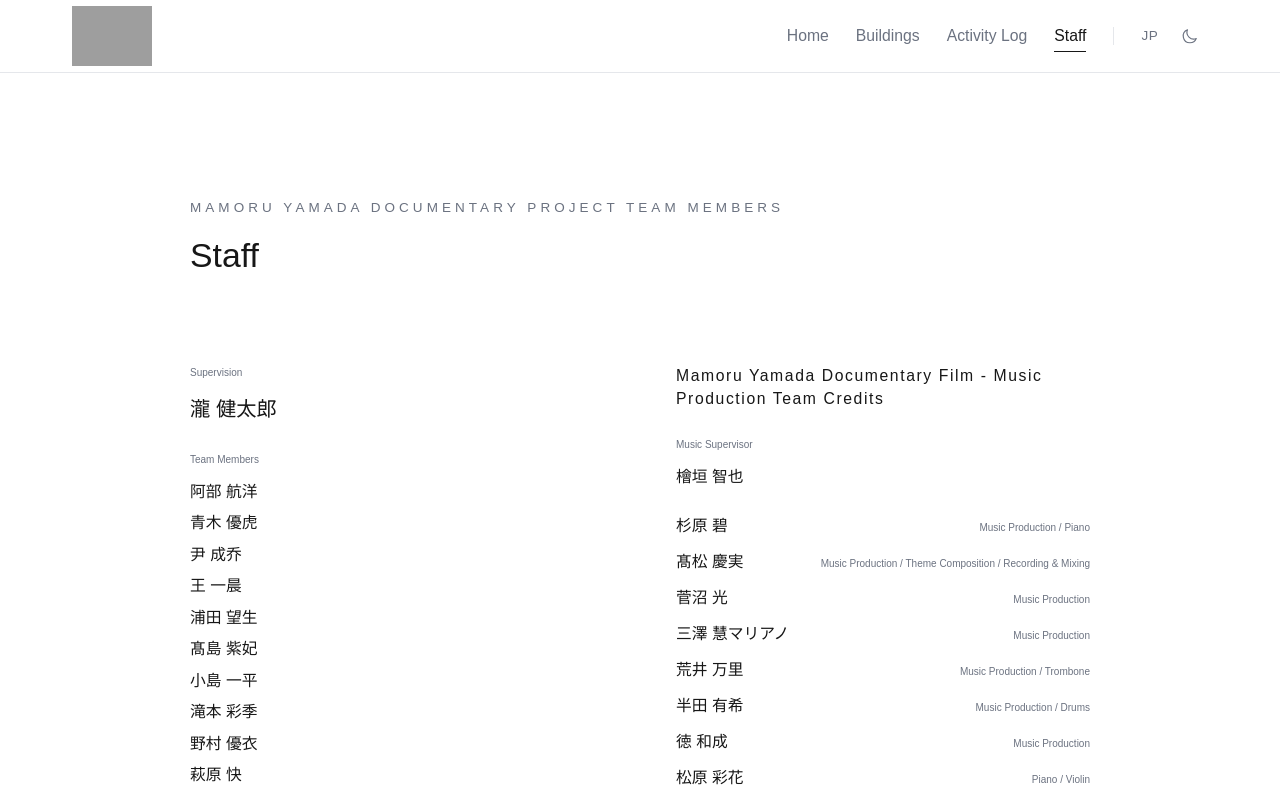
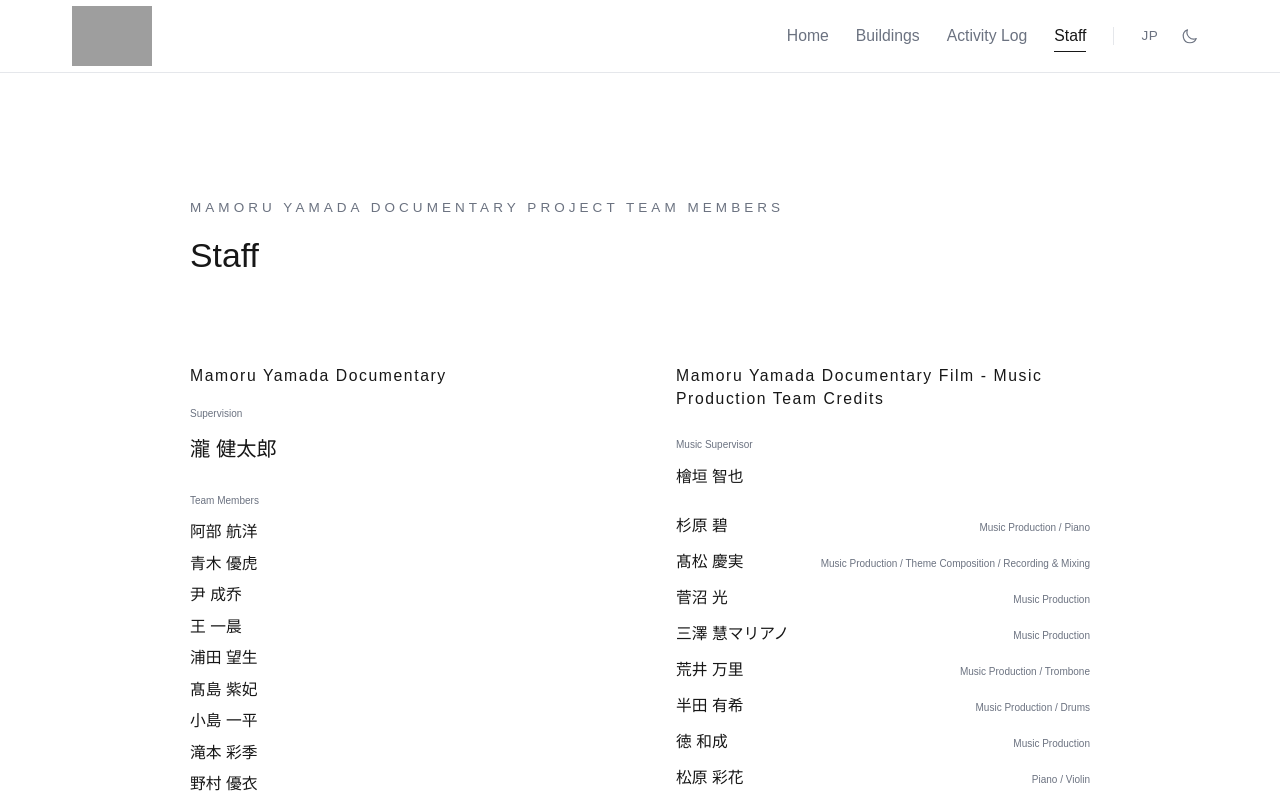
Before and after one commit to chineikou666/mamoru-yamada-website, a Next.js app: page /en/staff in a window 1280 px wide. Shown: the top 796 px of the page. Built offline with nearby package versions, Linux system fonts and the light colour scheme; grey boxes are pictures that could not be loaded.

Commit message:
fix: 在監修上方添加山田守ドキュメンタリー标题

```diff
--- a/src/components/StaffPageContent.tsx
+++ b/src/components/StaffPageContent.tsx
@@ -64,6 +64,11 @@ export default function StaffPageContent({
             <div className="grid grid-cols-1 md:grid-cols-2 gap-12 md:gap-16">
               {/* 映像制作 */}
               <div>
+                {/* 山田守ドキュメンタリー标题 */}
+                <h2 className="text-xs sm:text-sm font-light text-[var(--color-foreground)] tracking-[0.05em] sm:tracking-[0.1em] mb-4">
+                  {locale === "ja" ? "山田守ドキュメンタリー" : "Mamoru Yamada Documentary"}
+                </h2>
+
                 {/* 監修 */}
                 <p className="text-[10px] text-[var(--color-muted-foreground)] mb-3">
                   {locale === "ja" ? "監修" : "Supervision"}
```
